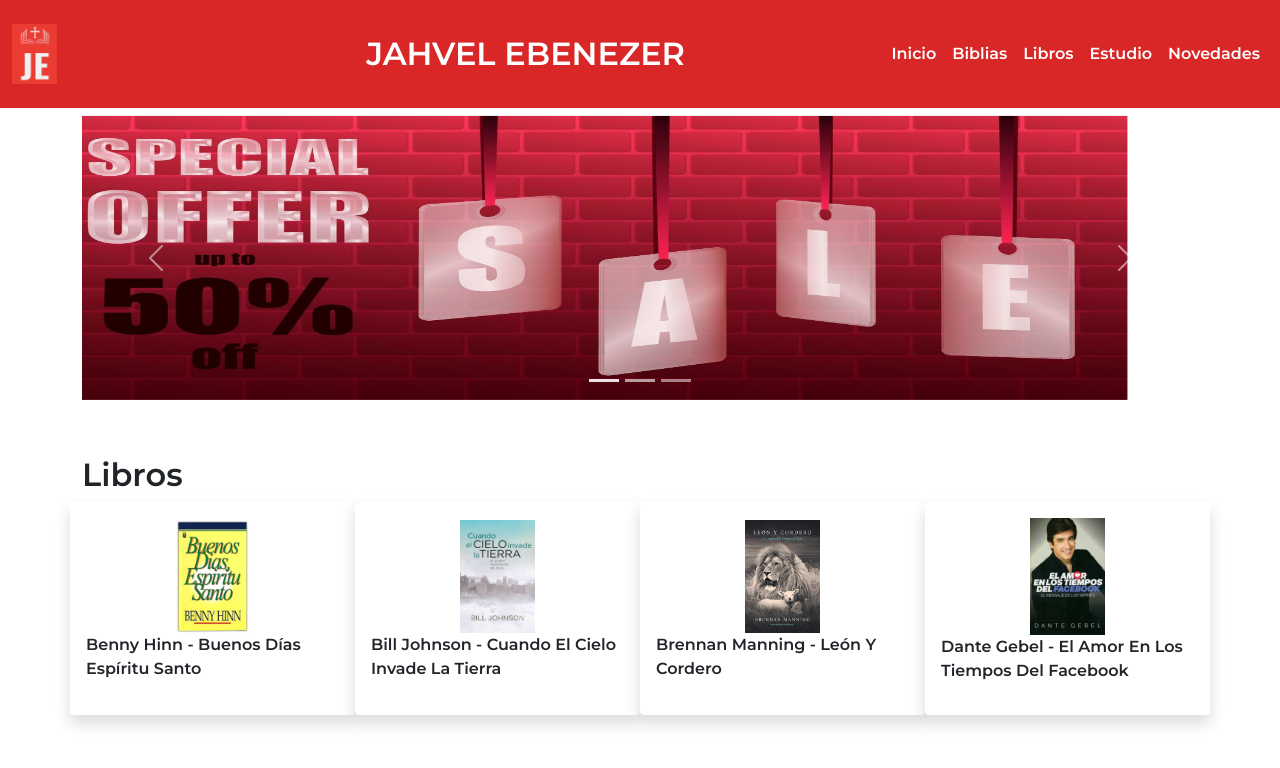
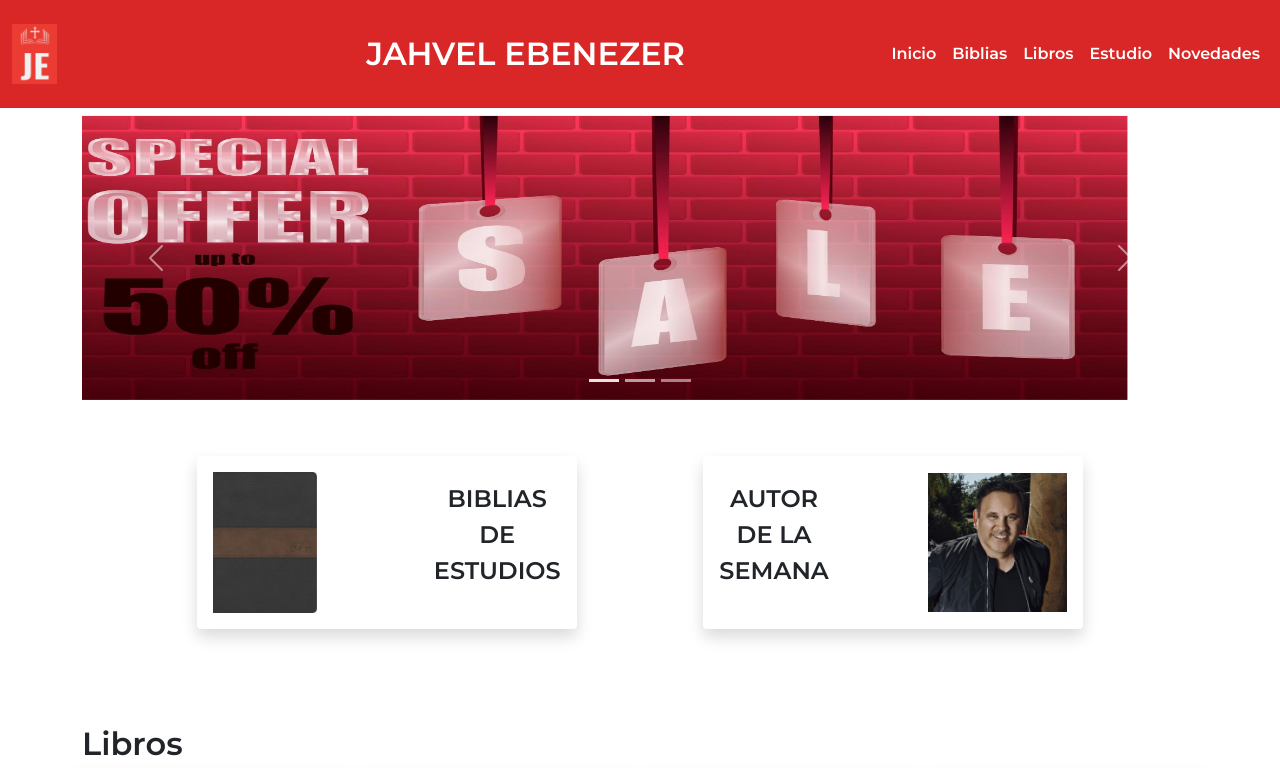
Before and after one commit to nachorb14/Libreria-Jahvel-Ebenezer, a plain HTML site: page index.html in a window 1280 px wide. Shown: the top 768 px of the page. Drawn offline with nearby package versions, Linux system fonts and the light colour scheme.

Commit message:
Sección pre-productos terminada

```diff
--- a/index.html
+++ b/index.html
@@ -87,6 +87,23 @@
   </div>
   <!-- FIN DE CARRUSEL -->
 
+  <!-- SECCIÓN PRE-PRODUCTOS -->
+  <section>
+    <div class="container pt-5">
+      <div class="row d-flex justify-content-evenly">
+        <div class="col-xl-4 col-lg-4 col-md-10 col-sm-10 shadow p-3 mb-5 bg-body rounded d-flex flex-row justify-content-between align-items-center text-center">
+          <img src="biblias/biblias-estudios/bibliaspurgeon.jpg" alt="Biblia Spurgeon" style="width: 30%;">
+          <p class="fs-4">BIBLIAS <br>DE <br>ESTUDIOS</p>
+        </div>
+        <div class="col-xl-4 col-lg-4 col-md-10 col-sm-10 shadow p-3 mb-5 bg-body rounded d-flex flex-row justify-content-between align-items-center text-center">
+          <p class="fs-4">AUTOR <br>DE LA <br>SEMANA</p>
+          <img src="pages-autores/matt-redman/img-autor/matt-redman.jpg" alt="Matt redman" style="width: 40%;">
+        </div>
+      </div>
+    </div>
+  </section>
+  <!-- FIN DE SECCIÓN PRE-PRODUCTOS -->
+
   <!-- SECCION LIBROS -->
   <section>
     <div class="container pt-5">
```
